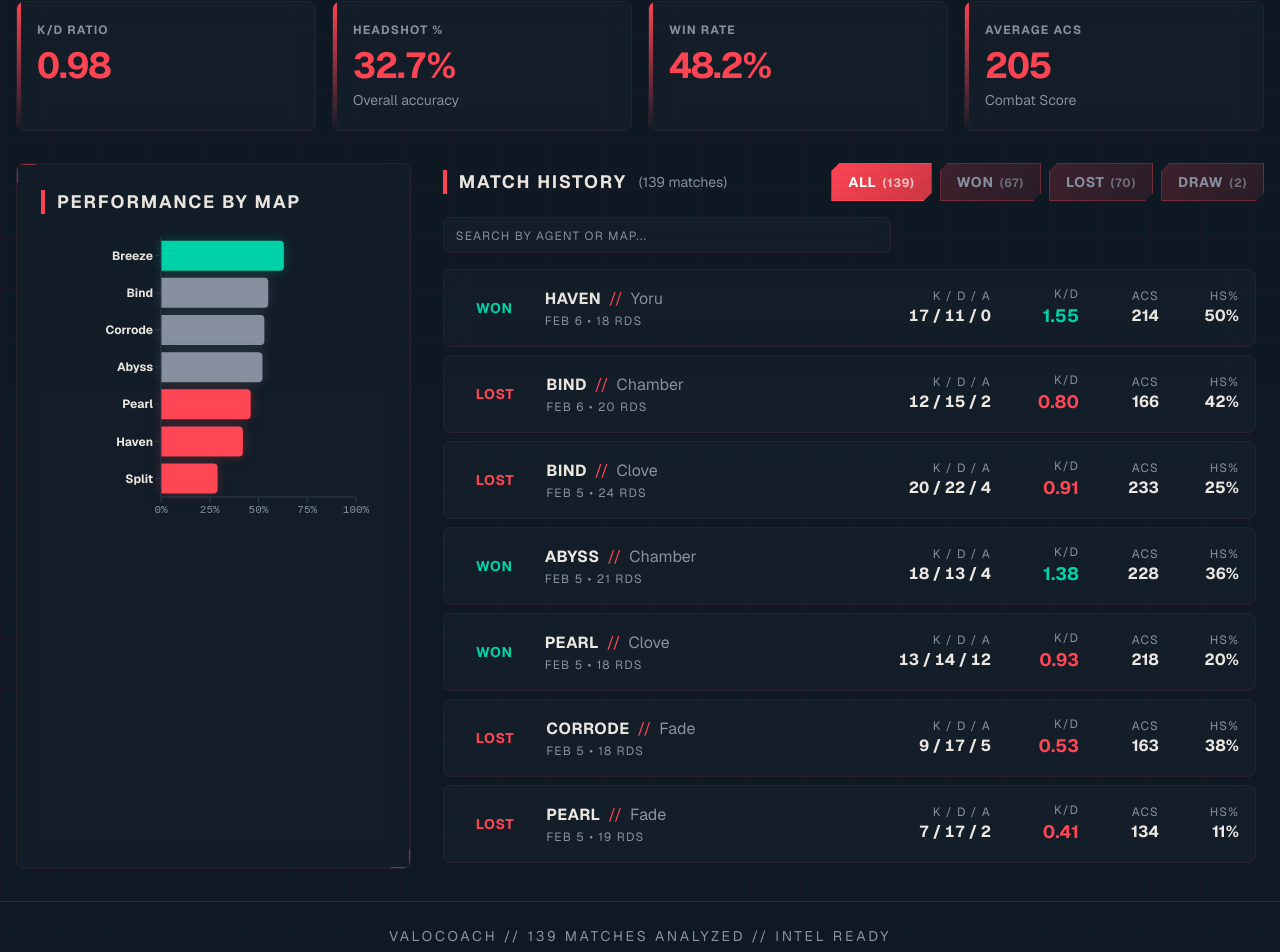
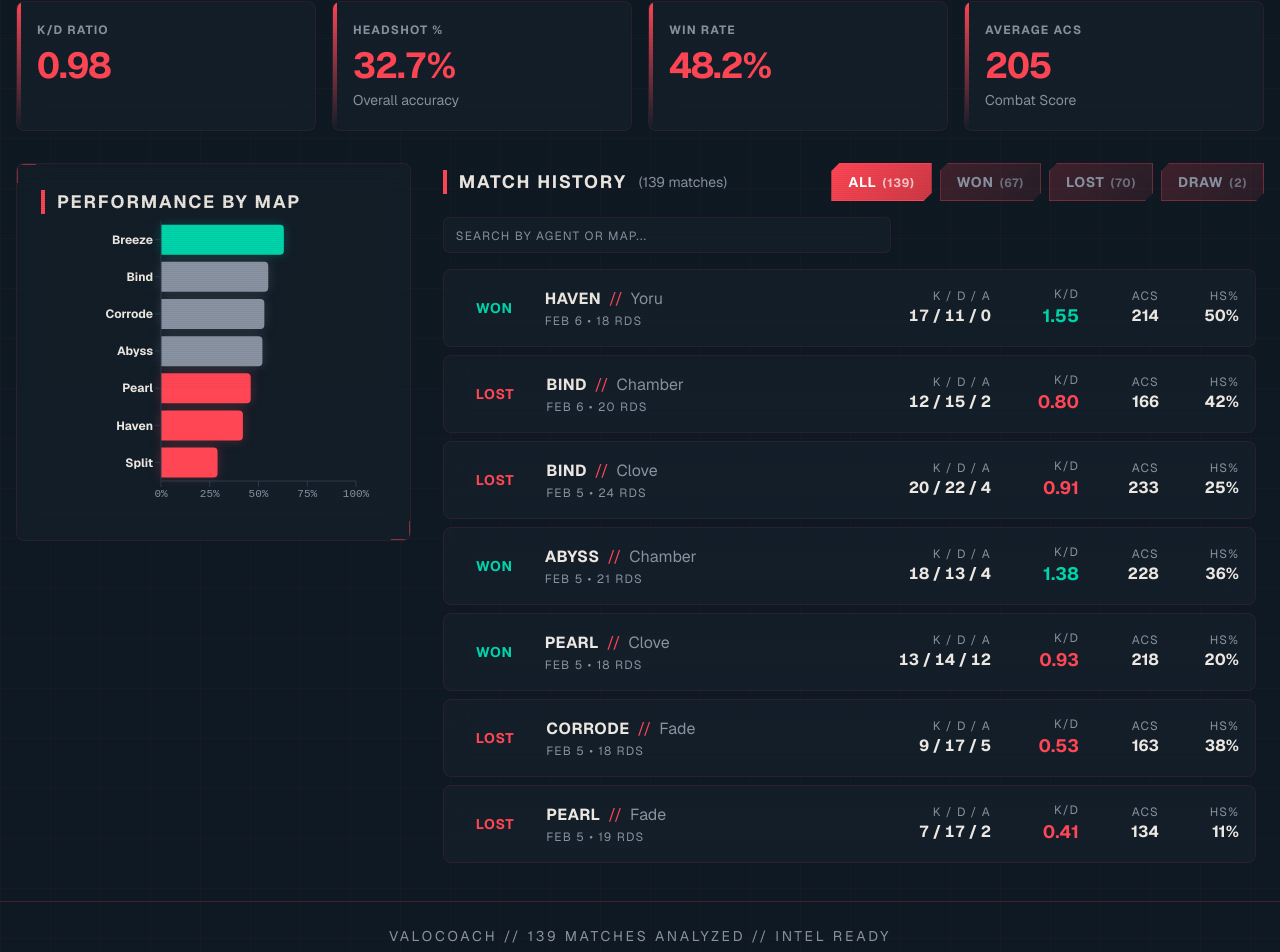
Before and after one commit to charandeep-reddy/valocoach, a Next.js app: page / in a window 1280 px wide. Shown: the part 412-1364 px from the top of the page. Built offline with nearby package versions, Linux system fonts and the light colour scheme.

Commit message:
refactor: Relocate SectionHeading component and update its import paths and usage across files.

```diff
--- a/app/page.tsx
+++ b/app/page.tsx
@@ -88,7 +88,9 @@ export default function Home() {
         {/* Two Column Layout: Chart + Match History */}
         <div className="grid grid-cols-1 lg:grid-cols-3 gap-8">
           {/* Performance Chart */}
+          <section className="lg:col-span-1">
             <PerformanceChart mapStats={mapStats} />
+          </section>
 
           {/* Match History */}
           <section className="lg:col-span-2">
--- a/components/match-detail-modal.tsx
+++ b/components/match-detail-modal.tsx
@@ -7,7 +7,7 @@ import {
   DialogHeader,
   DialogTitle,
 } from "@/components/ui/dialog";
-import { SectionHeading } from "@/components/ui/section-heading";
+import { SectionHeading } from "@/components/section-heading";
 import { RESULT_BADGE_CLASSES } from "@/lib/result-styles";
 
 interface MatchDetailModalProps {
--- a/components/match-history.tsx
+++ b/components/match-history.tsx
@@ -5,7 +5,7 @@ import { useState } from "react";
 import { Match, FilterType } from "@/types/player";
 import { filterMatches, searchMatches } from "@/lib/data";
 import { Input } from "@/components/ui/input";
-import { SectionHeading } from "@/components/ui/section-heading";
+import { SectionHeading } from "@/components/section-heading";
 import { MatchCard } from "@/components/match-card";
 import { MatchDetailModal } from "@/components/match-detail-modal";
 
--- a/components/performance-chart.tsx
+++ b/components/performance-chart.tsx
@@ -2,6 +2,7 @@
 
 import { MapStats } from "@/lib/data";
 import { BarChart, Bar, XAxis, YAxis, Tooltip, ResponsiveContainer, Cell } from "recharts";
+import { SectionHeading } from "@/components/section-heading";
 
 interface PerformanceChartProps {
   mapStats: MapStats[];
@@ -21,10 +22,7 @@ export function PerformanceChart({ mapStats }: PerformanceChartProps) {
       {/* Scanline effect */}
       <div className="absolute inset-0 scanlines pointer-events-none opacity-50" />
 
-      <h3 className="text-lg font-bold text-[#ECE8E1] flex items-center gap-3 tactical-heading mb-4 relative z-10">
-        <div className="w-1 h-6 bg-valorant-red" />
-        Performance by Map
-      </h3>
+      <SectionHeading title="Performance by Map" variant="section" />
 
       <div className="h-[300px] w-full relative z-10">
         <ResponsiveContainer width="100%" height="100%">
--- a/components/stats-overview.tsx
+++ b/components/stats-overview.tsx
@@ -1,7 +1,7 @@
 "use client";
 
 import { PlayerData } from "@/types/player";
-import { SectionHeading } from "@/components/ui/section-heading";
+import { SectionHeading } from "@/components/section-heading";
 
 interface StatsOverviewProps {
   player: PlayerData;
```
Also changed, not shown: components/section-heading.tsx (renamed from components/ui/section-heading.tsx).
